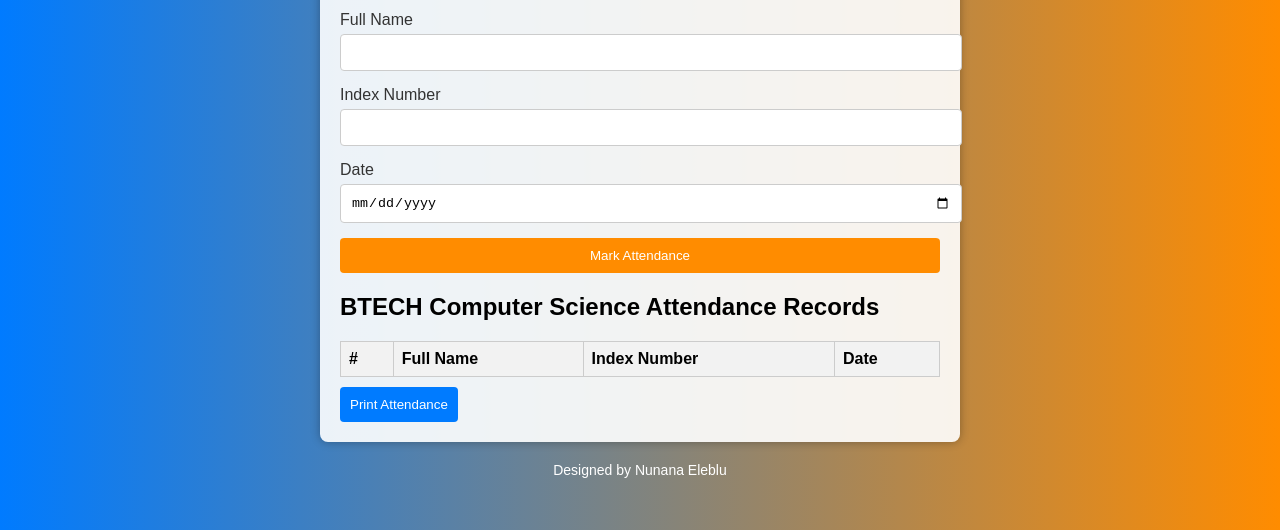
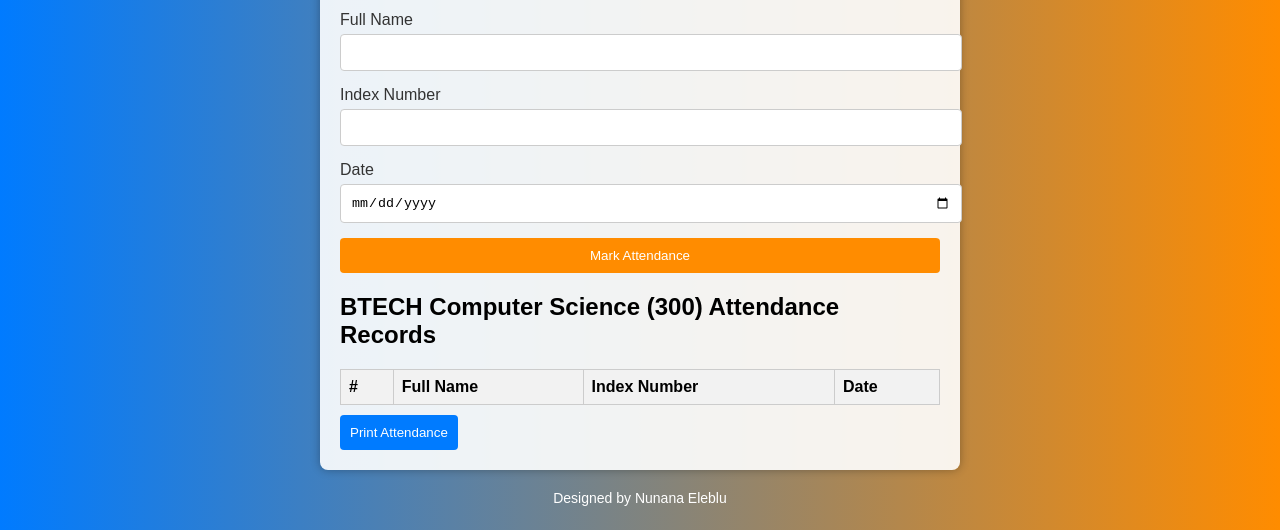
Before and after one commit to BlusMotif/Digital-Attendance-System, a plain HTML site: page index.html in a window 1280 px wide. Both pictures are taken after a click on the button "Print Attendance". Shown: the part 270-800 px from the top of the page. Drawn offline with nearby package versions, Linux system fonts and the light colour scheme.

Commit message:
Update index.html

```diff
--- a/index.html
+++ b/index.html
@@ -113,7 +113,7 @@
         </form>
 
         <div id="attendance-list">
-            <h2>BTECH Computer Science Attendance Records</h2>
+            <h2>BTECH Computer Science (300) Attendance Records</h2>
             <table id="records-table">
                 <thead>
                     <tr>
@@ -168,7 +168,7 @@
 
         exportBtn.addEventListener('click', function() {
             const printWindow = window.open('', '', 'width=600,height=400');
-            printWindow.document.write('<html><head><title>Attendance Records</title></head><body>');
+            printWindow.document.write('<html><head><title>BTECH Computer Science (300) Attendance Records</title></head><body>');
             printWindow.document.write('<h1>Attendance Records</h1>');
             printWindow.document.write(document.getElementById('records-table').outerHTML);
             printWindow.document.write('</body></html>');
```
